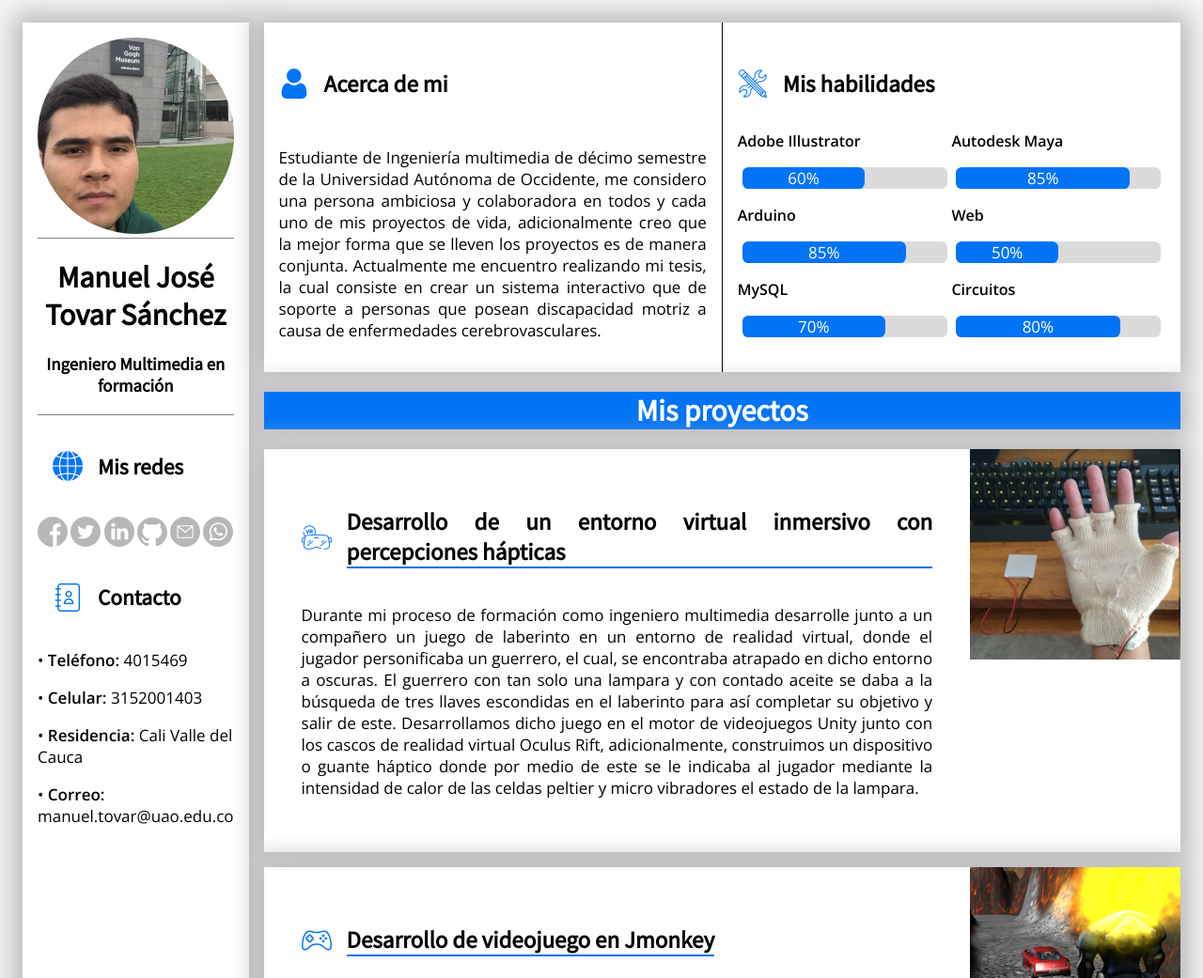
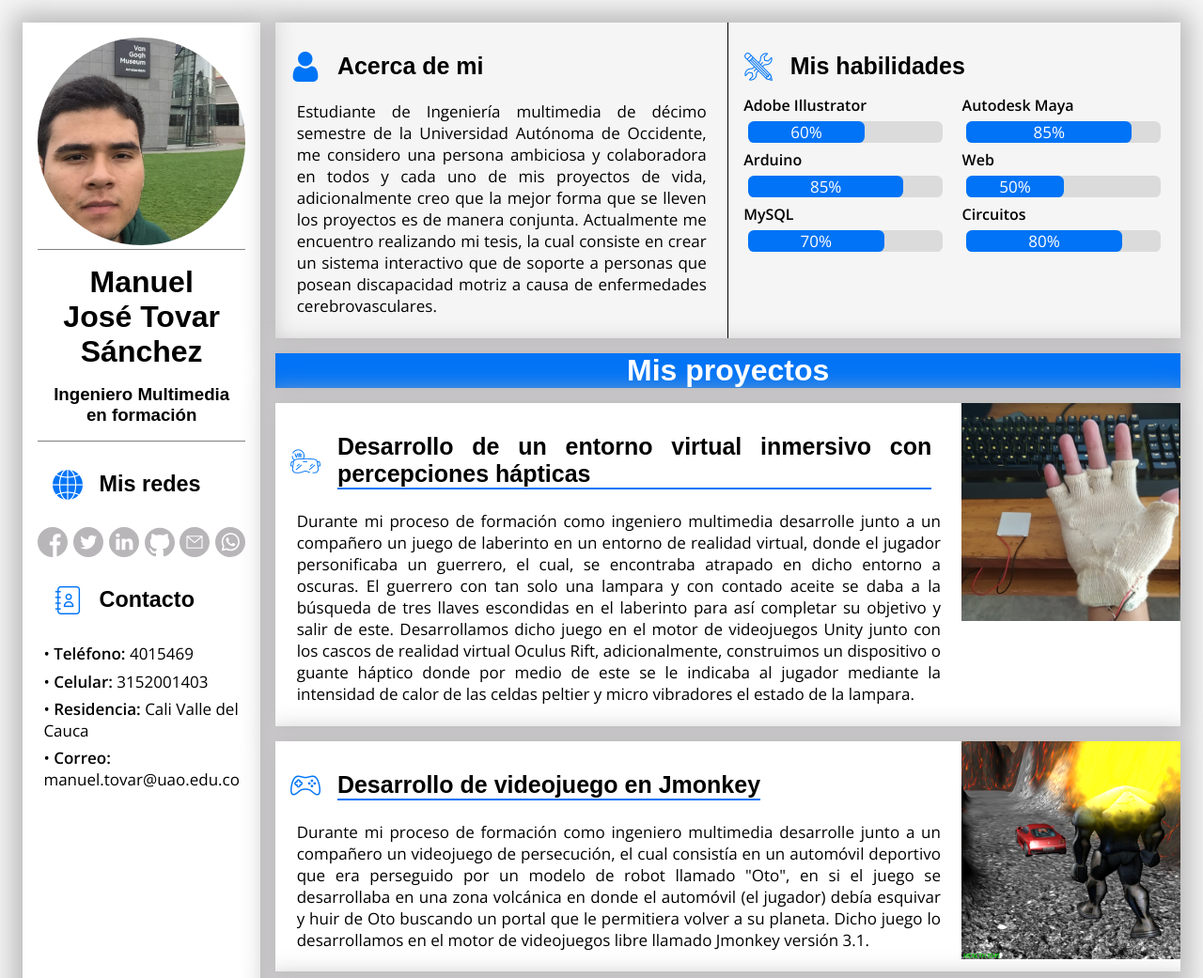
Before and after one commit to ManuelTovar/Curriculum, a plain HTML site: page index.html in a window 1280 px wide. Shown: the top 1041 px of the page at 94% size. Drawn offline with nearby package versions, Linux system fonts and the light colour scheme; a script that the page names is missing.

Commit message:
Se corrigen paddigs y margins

```diff
--- a/main.css
+++ b/main.css
@@ -5,6 +5,7 @@ body{
 }
 
 p{
+    margin: 0.4rem;
     font-family: 'Open Sans';
             font-style: Bold;
             font-size: 17px;
@@ -12,7 +13,10 @@ p{
 }
 
 h1, h2, h3, h4{
-    font-family: 'Source Sans Pro', sans-serif;
+
+    font-family: 'Dosis', sans-serif;
+    margin: 1rem;
+
 }
 
 /*----BODY DIV----*/
@@ -20,6 +24,7 @@ h1, h2, h3, h4{
 .o-body-container{
     display: flex;
     padding: 1rem;
+    justify-content: center;
 }
 
 /*----INFO CONTAINER (BODY CONTAINER)----*/
@@ -126,11 +131,9 @@ svg:hover{
 .o-icon{
     width: 32px;
     height: 32px;
-    margin-right: 1rem;
-
+    margin-right: 0.1rem;
 
 }
-
 
 /*----------------------------------------------------2 COLUMN----------------------------------------------------------*/
 
@@ -146,7 +149,6 @@ svg:hover{
 
 .o-about-skills-container{
     display: flex;
-    background-color: white;
 
     -webkit-box-shadow: 0px 0px 26px 9px rgba(184,182,184,1);
     -moz-box-shadow: 0px 0px 26px 9px rgba(184,182,184,1);
@@ -201,6 +203,7 @@ svg:hover{
 
 .o-skill-container-1{
     width: 50%;
+    margin-right: 1rem;
 
 }
 
@@ -216,9 +219,7 @@ svg:hover{
 .o-tittle-skill-container{
     font-family: 'Open Sans';
 
-
 }
-
 
 /*---- BAR 1-2 (SKILL CONTAINER 1-2)----*/
 
@@ -270,7 +271,7 @@ color: white;
 /*----PROJECTS DESCRIPTION CONTAINER (PROJECTS CONTAINER)----*/
 
 .o-project-description-container{
-    padding: 2.5rem;
+    padding: 1rem;
     width: 75%;
 
 }
```
